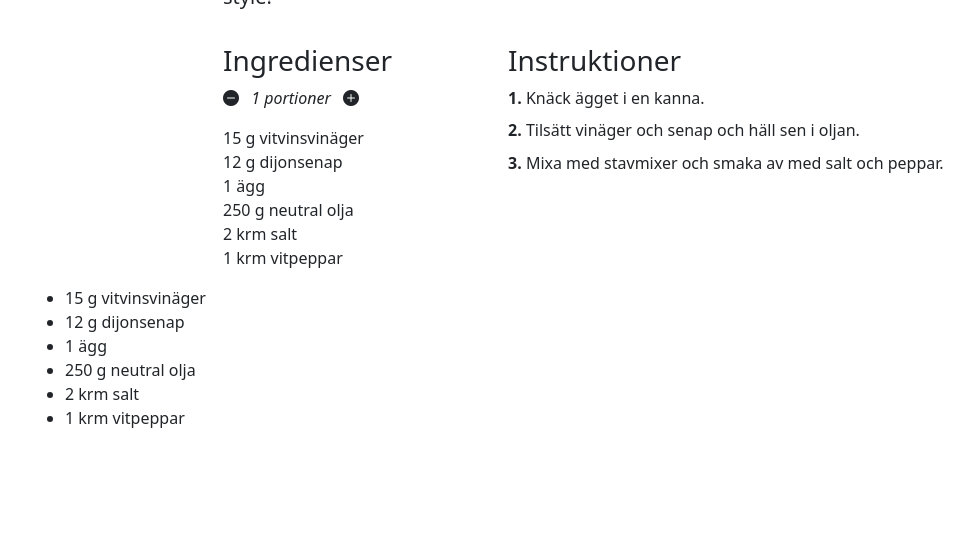
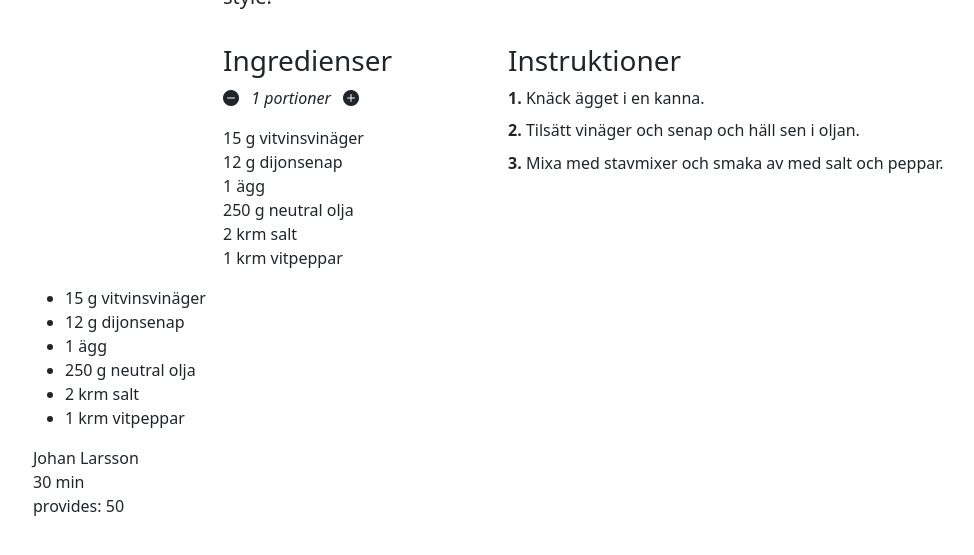
Before and after one commit to jolars/recipes, a Jekyll site: the page built from _recipes/helaggsmajo.md, in a window 1280 px wide, cut to the strip 208-763 px from the top of the page. Shown: the whole strip, without its empty margins (49-1023 px from the left). Built offline with Jekyll 4.4.1, drawn with Linux system fonts in a browser that asks for light colours.

```diff
--- a/_layouts/recipe.html
+++ b/_layouts/recipe.html
@@ -64,3 +64,10 @@ layout: base
         {% endfor %}
     {% endfor %}
 </ul>
+<div itemprop="author">{{ page.author }}</div>
+<div itemprop="prepTime">30 min</div>
+<div itemprop="nutrition"
+     itemtype="https://schema.org/NutritionInformation">
+    <span>provides:</span>
+    <span itemprop="calories">50</span>
+</div>
```
